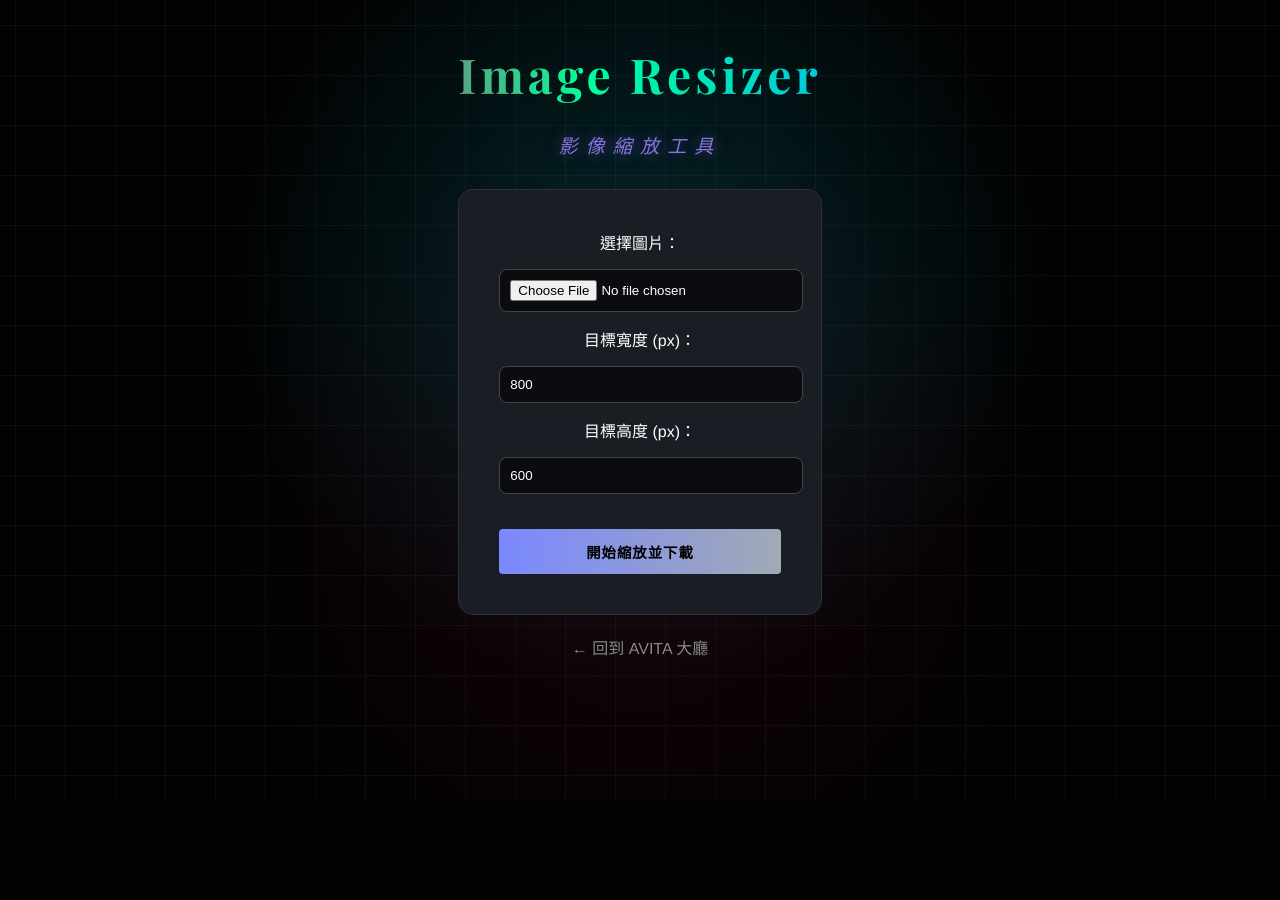
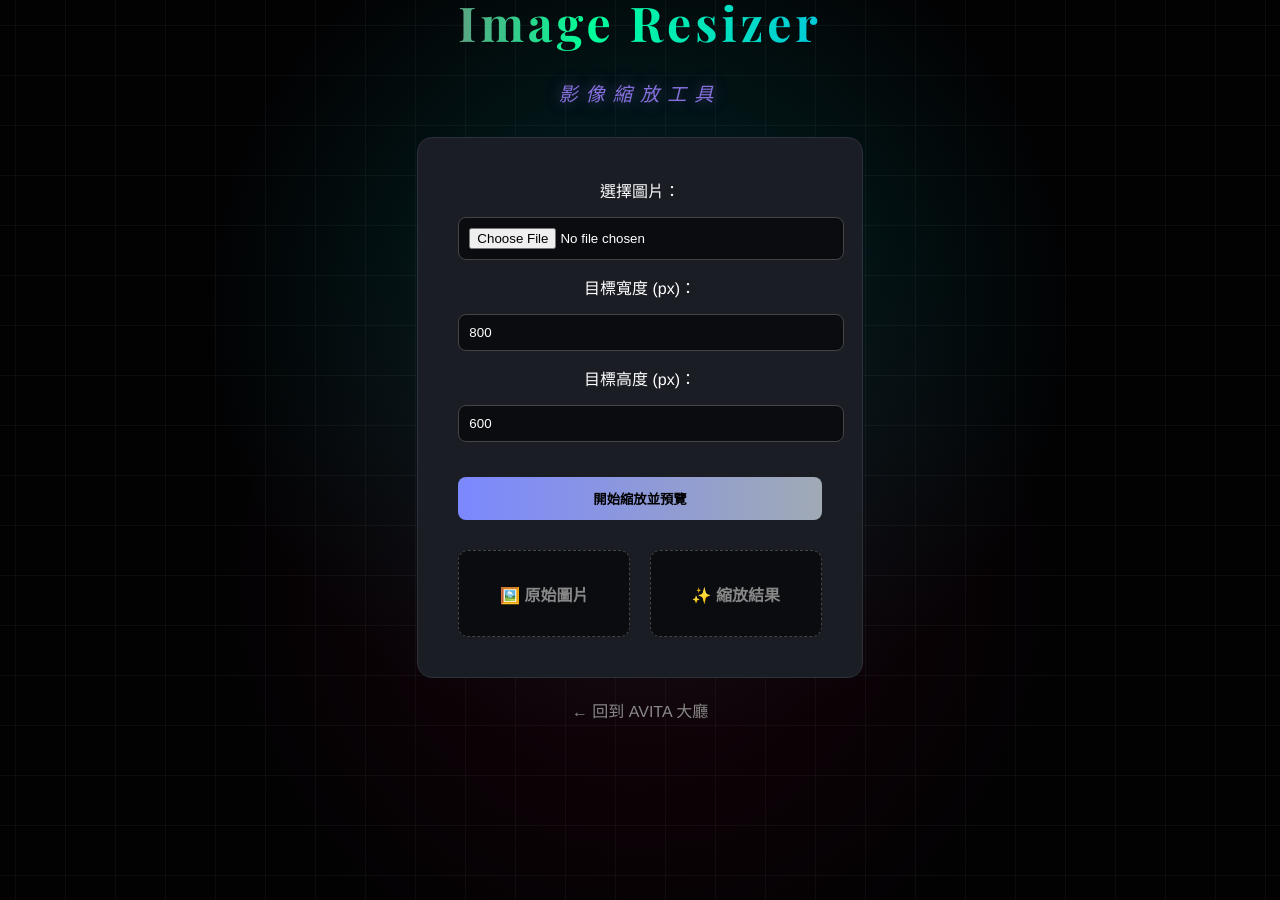
Before and after one commit to Max987-EC/AVITA, a Flask app: page /tool/image-resizer in a window 1280 px wide. Before the commit the page ends 800 px from the top, so only its background shows below. Run offline with Flask 3, Linux system fonts and the light colour scheme; some web fonts are replaced.

Commit message:
Update: 影像縮放頁面可滑動

```diff
--- a/templates/image_resizer.html
+++ b/templates/image_resizer.html
@@ -4,17 +4,34 @@
     <meta charset="UTF-8">
     <meta name="viewport" content="width=device-width, initial-scale=1.0">
     <title>影像縮放 | AVITA</title>
-    <!-- 同時引入優雅的 Playfair (給大標) 與科技感的 Orbitron (給副標) -->
     <link href="https://fonts.googleapis.com/css2?family=Orbitron:wght@500;700&family=Playfair+Display:ital,wght@0,700;1,700&display=swap" rel="stylesheet">
     <link rel="stylesheet" href="{{ url_for('static', filename='style.css') }}">
     <style>
-        /* 針對表單的微調樣式 */
+        /* 👇 新增：解除外部 style.css 的高度限制，允許網頁上下滑動 */
+        html, body {
+            height: auto !important;
+            min-height: 100vh;
+            overflow-y: auto !important;
+        }
+
+        /* 調整容器，讓內容從上方開始排，並在底部留白 */
+        .container {
+            height: auto !important;
+            min-height: 100vh;
+            padding-bottom: 60px;
+            justify-content: flex-start !important;
+            padding-top: 40px;
+        }
+        /* 👆 新增結束 */
+
         .tool-box {
             background-color: #1a1d24;
             padding: 40px;
             border-radius: 15px;
             border: 1px solid #2c313a;
             margin-top: 30px;
+            width: 100%;
+            max-width: 800px; /* 加寬一點以容納左右預覽 */
         }
         input[type="file"], input[type="number"] {
             display: block;
@@ -34,9 +51,17 @@
             cursor: pointer;
             width: 100%;
             margin-top: 20px;
+            padding: 12px;
+            border-radius: 8px;
+            transition: 0.3s;
         }
         .submit-btn:hover {
             box-shadow: 0 0 15px rgba(123, 136, 255, 0.5);
+        }
+        .submit-btn:disabled {
+            background: #555;
+            cursor: not-allowed;
+            box-shadow: none;
         }
         .back-link {
             display: inline-block;
@@ -47,17 +72,49 @@
         .back-link:hover {
             color: #fff;
         }
+
+        /* 預覽區塊樣式 */
+        .preview-container {
+            display: flex;
+            gap: 20px;
+            margin-top: 30px;
+        }
+        .preview-box {
+            flex: 1;
+            background-color: #0b0c10;
+            padding: 15px;
+            border-radius: 10px;
+            border: 1px dashed #444;
+            text-align: center;
+        }
+        .preview-box h3 {
+            color: #888;
+            font-size: 1rem;
+            margin-bottom: 15px;
+        }
+        .preview-img {
+            max-width: 100%;
+            border-radius: 5px;
+            display: none; /* 預設隱藏 */
+        }
+
+        /* 手機版改為上下排列 */
+        @media (max-width: 768px) {
+            .preview-container {
+                flex-direction: column;
+            }
+        }
     </style>
 </head>
 <body>
-    <div class="container">
+    <div class="container" style="display: flex; flex-direction: column; align-items: center;">
         <h1 class="logo" style="font-size: 3rem;">Image Resizer</h1>
         <p class="subtitle">影像縮放工具</p>
 
         <div class="tool-box">
-            <form action="/tool/image-resizer" method="POST" enctype="multipart/form-data">
+            <form id="resizeForm">
                 <label>選擇圖片：</label>
-                <input type="file" name="image" accept="image/*" required>
+                <input type="file" name="image" id="imageInput" accept="image/*" required>
 
                 <label>目標寬度 (px)：</label>
                 <input type="number" name="width" value="800" required>
@@ -65,11 +122,105 @@
                 <label>目標高度 (px)：</label>
                 <input type="number" name="height" value="600" required>
 
-                <button type="submit" class="btn submit-btn">開始縮放並下載</button>
+                <button type="submit" id="submitBtn" class="submit-btn">開始縮放並預覽</button>
             </form>
+
+            <!-- 預覽區塊：左邊原圖，右邊結果 -->
+            <div class="preview-container" id="previewContainer">
+                <div class="preview-box">
+                    <h3>🖼️ 原始圖片</h3>
+                    <img id="inputPreview" class="preview-img" alt="原圖預覽">
+                </div>
+                <div class="preview-box">
+                    <h3>✨ 縮放結果</h3>
+                    <img id="outputPreview" class="preview-img" alt="結果預覽">
+                    <!-- 隱藏的下載按鈕，處理完才會出現 -->
+                    <a id="downloadBtn" class="submit-btn" style="display: none; text-decoration: none; box-sizing: border-box; margin-top: 15px; background: linear-gradient(90deg, #00ff99, #00aaff);">⬇️ 下載處理後的圖片</a>
+                </div>
+            </div>
         </div>
 
         <a href="/" class="back-link">← 回到 AVITA 大廳</a>
     </div>
+
+    <!-- 負責處理預覽與背景傳輸的 JavaScript 魔法 -->
+    <script>
+        const imageInput = document.getElementById('imageInput');
+        const inputPreview = document.getElementById('inputPreview');
+        const resizeForm = document.getElementById('resizeForm');
+        const submitBtn = document.getElementById('submitBtn');
+        const outputPreview = document.getElementById('outputPreview');
+        const downloadBtn = document.getElementById('downloadBtn');
+        const previewContainer = document.getElementById('previewContainer');
+
+        // 1. 選擇檔案時，即時顯示左側原圖預覽
+        imageInput.addEventListener('change', function() {
+            const file = this.files[0];
+            if (file) {
+                inputPreview.src = URL.createObjectURL(file);
+                inputPreview.style.display = 'inline-block';
+
+                // 重新選擇圖片時，清空右側的舊結果
+                outputPreview.style.display = 'none';
+                downloadBtn.style.display = 'none';
+
+                // 👇 新增：自動平滑滾動到預覽區塊
+                setTimeout(() => {
+                    previewContainer.scrollIntoView({ behavior: 'smooth', block: 'start' });
+                }, 100);
+            }
+        });
+
+        // 2. 攔截表單送出，改用 Fetch API 在背景處理
+        resizeForm.addEventListener('submit', async function(e) {
+            e.preventDefault(); // 阻止網頁重新整理
+
+            // 改變按鈕狀態，防止重複點擊
+            submitBtn.textContent = '⏳ 處理中...';
+            submitBtn.disabled = true;
+
+            const formData = new FormData(this);
+
+            try {
+                // 將資料送到 Flask 後端
+                const response = await fetch('/tool/image-resizer', {
+                    method: 'POST',
+                    body: formData
+                });
+
+                if (response.ok) {
+                    // 將後端回傳的圖片檔案轉換為 Blob
+                    const blob = await response.blob();
+
+                    // 為這個 Blob 建立一個瀏覽器暫存網址
+                    const imageUrl = URL.createObjectURL(blob);
+
+                    // 顯示右側結果圖片
+                    outputPreview.src = imageUrl;
+                    outputPreview.style.display = 'inline-block';
+
+                    // 設定下載按鈕的連結與檔名，並顯示按鈕
+                    downloadBtn.href = imageUrl;
+                    downloadBtn.download = 'avita_resized.jpg';
+                    downloadBtn.style.display = 'block';
+
+                    // 👇 新增：處理完成後，確保畫面滑動到底部讓使用者看到下載按鈕
+                    setTimeout(() => {
+                        downloadBtn.scrollIntoView({ behavior: 'smooth', block: 'end' });
+                    }, 100);
+
+                } else {
+                    alert('❌ 處理失敗，請確認圖片格式是否正確。');
+                }
+            } catch (error) {
+                console.error('Error:', error);
+                alert('❌ 發生網路錯誤。');
+            } finally {
+                // 恢復按鈕狀態
+                submitBtn.textContent = '開始縮放並預覽';
+                submitBtn.disabled = false;
+            }
+        });
+    </script>
 </body>
 </html>
```
